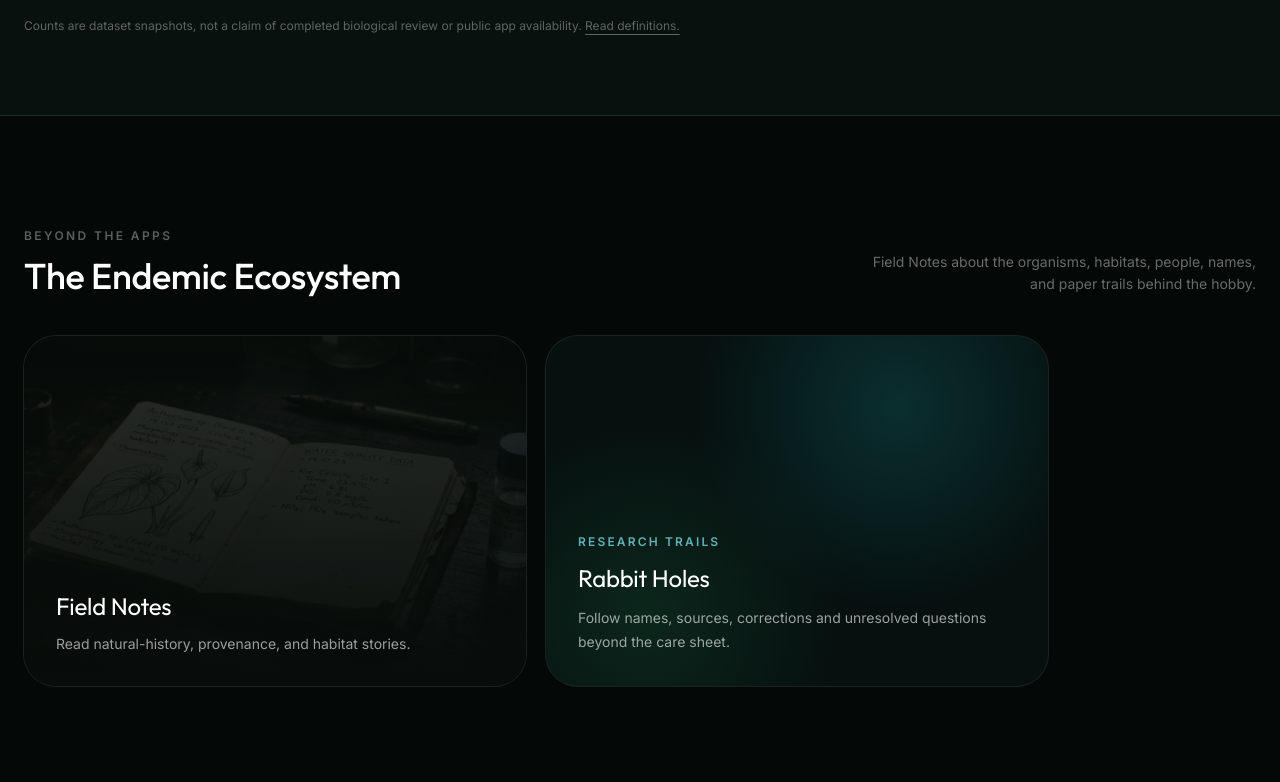
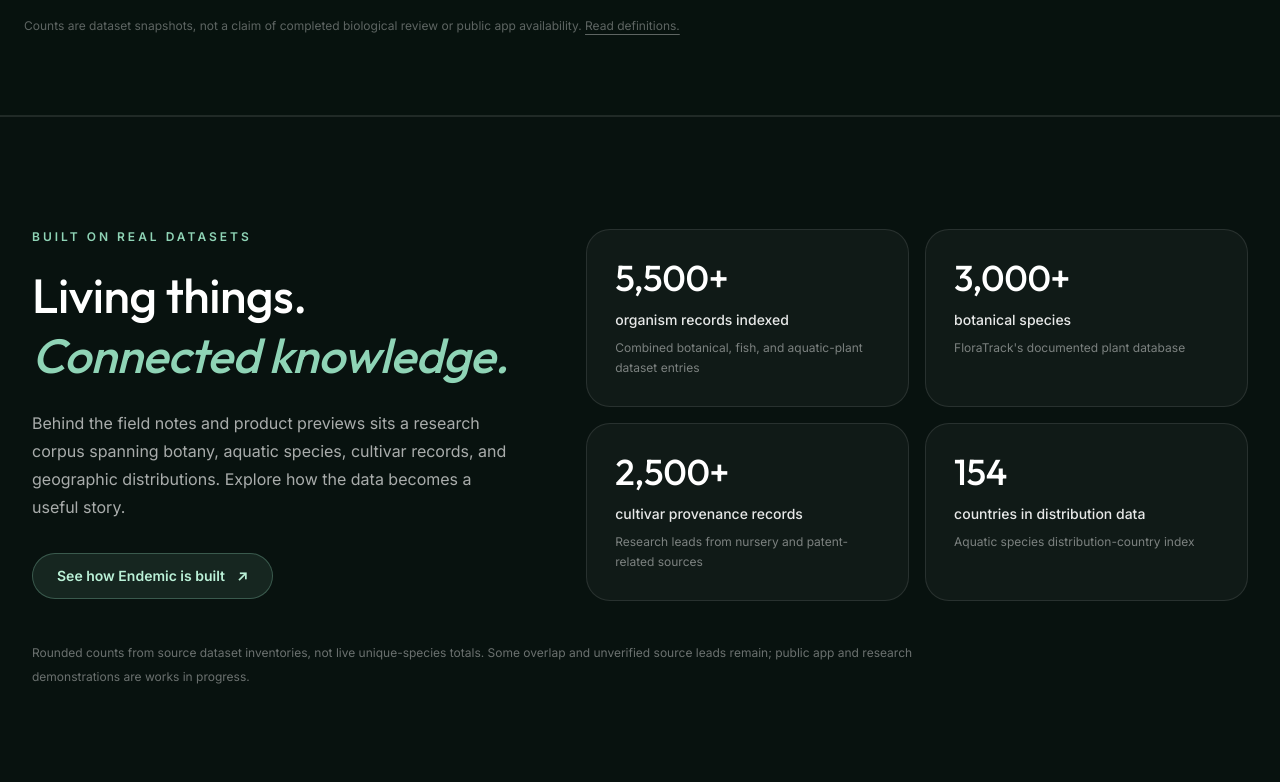
Before and after one commit to wowthisiseasytoremember-stack/endemic-site, a Next.js app: page / in a window 1280 px wide. Shown: the part 1258-2040 px from the top of the page. Built offline with nearby package versions, Linux system fonts and the light colour scheme.

Commit message:
feat(endemic): feature verified research-corpus metrics on homepage

```diff
--- a/src/app/page.tsx
+++ b/src/app/page.tsx
@@ -4,6 +4,7 @@ import AtmosphereCanvas from "@/components/AtmosphereCanvas";
 import { TiltCard } from "@/components/TiltCard";
 import Link from "next/link";
 import Image from "next/image";
+import { ecosystemFacts, corpusDisclosure } from "@/data/ecosystem-facts";
 
 export const revalidate = 3600;
 
@@ -114,6 +115,37 @@ export default function EndemicPortal() {
         </div>
       </section>
 
+      {/* DATA CORPUS — snapshot-scoped counts, not promises of live browseable pages */}
+      <section aria-labelledby="ecosystem-evidence" className="relative z-10 border-y border-white/10 bg-[#08120f] px-5 py-20 sm:px-8 md:py-28">
+        <div className="mx-auto max-w-7xl">
+          <div className="grid gap-8 lg:grid-cols-[1fr_1.35fr] lg:gap-16">
+            <div>
+              <p className="text-xs font-semibold uppercase tracking-[0.25em] text-[#8fd4b6]">Built on real datasets</p>
+              <h2 id="ecosystem-evidence" className="mt-5 font-display text-4xl font-medium leading-tight tracking-tight text-white sm:text-5xl">
+                Living things. <span className="italic text-[#8fd4b6]">Connected knowledge.</span>
+              </h2>
+              <p className="mt-6 max-w-lg text-base leading-7 text-white/65">
+                Behind the field notes and product previews sits a research corpus spanning botany, aquatic species,
+                cultivar records, and geographic distributions. Explore how the data becomes a useful story.
+              </p>
+              <Link href="/systems" className="mt-8 inline-flex items-center gap-3 rounded-full border border-[#8fd4b6]/30 bg-[#8fd4b6]/10 px-6 py-3 text-sm font-semibold text-[#baf1d7] transition-colors hover:bg-[#8fd4b6]/20 focus-visible:outline-none focus-visible:ring-2 focus-visible:ring-[#8fd4b6]">
+                See how Endemic is built <span aria-hidden="true">↗</span>
+              </Link>
+            </div>
+            <div className="grid grid-cols-2 gap-3 sm:gap-4">
+              {ecosystemFacts.map((fact) => (
+                <div key={fact.label} className="rounded-3xl border border-white/10 bg-white/[0.035] p-5 sm:p-7">
+                  <p className="font-display text-3xl font-medium tracking-tight text-white sm:text-4xl">{fact.value}</p>
+                  <p className="mt-3 text-sm font-medium leading-5 text-white/90">{fact.label}</p>
+                  <p className="mt-2 text-xs leading-5 text-white/45">{fact.detail}</p>
+                </div>
+              ))}
+            </div>
+          </div>
+          <p className="mt-10 max-w-4xl text-xs leading-6 text-white/40">{corpusDisclosure}</p>
+        </div>
+      </section>
+
       {/* BELOW FOLD: Ecosystem Content */}
       <section className="relative z-10 mx-auto max-w-7xl px-4 py-20 sm:px-6 md:py-28">
         <Reveal>
```
